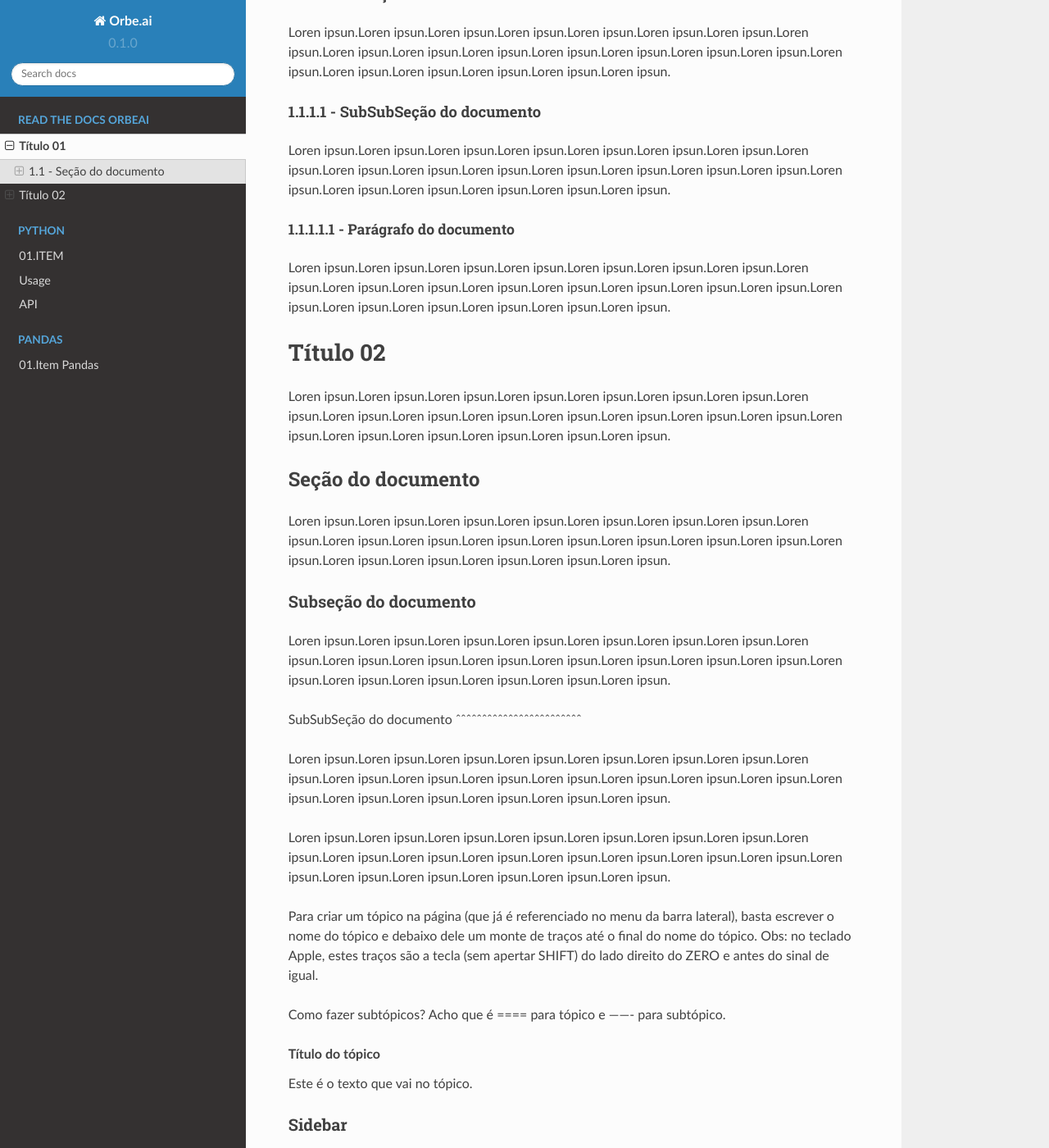
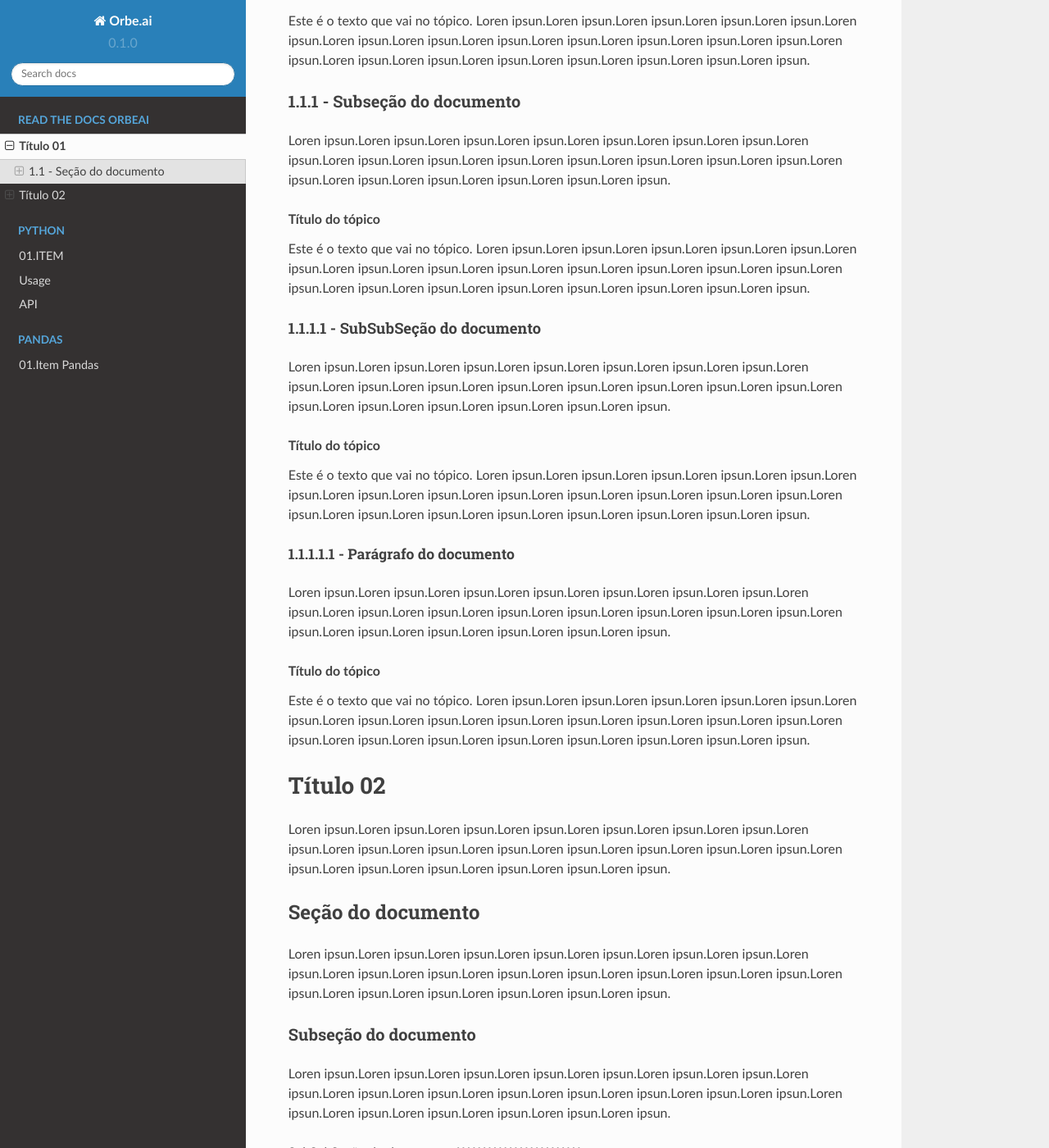
Before and after one commit to conteudo-orbeai/RTD-LIVRO, a Sphinx documentation site: the page built from docs/source/configuracoes_rtd_orbeai.rst, in a window 1280 px wide and 1400 px high, scrolled down 430 px. Shown: the whole window at 82% size. Built offline with Sphinx 7.4.7 and the Read the Docs theme 2.0.0, drawn with Linux system fonts in a browser that asks for light colours; pages that are not in the unit, such as notebooks, are missing from menus.

Commit message:
Update configuracoes_rtd_orbeai.rst

```diff
--- a/docs/source/configuracoes_rtd_orbeai.rst
+++ b/docs/source/configuracoes_rtd_orbeai.rst
@@ -9,21 +9,41 @@ Loren ipsun.Loren ipsun.Loren ipsun.Loren ipsun.Loren ipsun.Loren ipsun.Loren ip
 
 Loren ipsun.Loren ipsun.Loren ipsun.Loren ipsun.Loren ipsun.Loren ipsun.Loren ipsun.Loren ipsun.Loren ipsun.Loren ipsun.Loren ipsun.Loren ipsun.Loren ipsun.Loren ipsun.Loren ipsun.Loren ipsun.Loren ipsun.Loren ipsun.Loren ipsun.Loren ipsun.Loren ipsun.
 
+
+.. topic:: Título do tópico
+
+   Este é o texto que vai no tópico.
+   Loren ipsun.Loren ipsun.Loren ipsun.Loren ipsun.Loren ipsun.Loren ipsun.Loren ipsun.Loren ipsun.Loren ipsun.Loren ipsun.Loren ipsun.Loren ipsun.Loren ipsun.Loren ipsun.Loren ipsun.Loren ipsun.Loren ipsun.Loren ipsun.Loren ipsun.Loren ipsun.Loren ipsun.
+
 1.1.1 - Subseção do documento
 -----------------------------
 
 Loren ipsun.Loren ipsun.Loren ipsun.Loren ipsun.Loren ipsun.Loren ipsun.Loren ipsun.Loren ipsun.Loren ipsun.Loren ipsun.Loren ipsun.Loren ipsun.Loren ipsun.Loren ipsun.Loren ipsun.Loren ipsun.Loren ipsun.Loren ipsun.Loren ipsun.Loren ipsun.Loren ipsun.
 
+.. topic:: Título do tópico
+
+   Este é o texto que vai no tópico.
+   Loren ipsun.Loren ipsun.Loren ipsun.Loren ipsun.Loren ipsun.Loren ipsun.Loren ipsun.Loren ipsun.Loren ipsun.Loren ipsun.Loren ipsun.Loren ipsun.Loren ipsun.Loren ipsun.Loren ipsun.Loren ipsun.Loren ipsun.Loren ipsun.Loren ipsun.Loren ipsun.Loren ipsun.
 
 1.1.1.1 - SubSubSeção do documento
 ^^^^^^^^^^^^^^^^^^^^^^^^^^^^^^^^^^
 
 Loren ipsun.Loren ipsun.Loren ipsun.Loren ipsun.Loren ipsun.Loren ipsun.Loren ipsun.Loren ipsun.Loren ipsun.Loren ipsun.Loren ipsun.Loren ipsun.Loren ipsun.Loren ipsun.Loren ipsun.Loren ipsun.Loren ipsun.Loren ipsun.Loren ipsun.Loren ipsun.Loren ipsun.
 
+.. topic:: Título do tópico
+
+   Este é o texto que vai no tópico.
+   Loren ipsun.Loren ipsun.Loren ipsun.Loren ipsun.Loren ipsun.Loren ipsun.Loren ipsun.Loren ipsun.Loren ipsun.Loren ipsun.Loren ipsun.Loren ipsun.Loren ipsun.Loren ipsun.Loren ipsun.Loren ipsun.Loren ipsun.Loren ipsun.Loren ipsun.Loren ipsun.Loren ipsun.
+
 1.1.1.1.1 - Parágrafo do documento
 """"""""""""""""""""""""""""""""""
 
 Loren ipsun.Loren ipsun.Loren ipsun.Loren ipsun.Loren ipsun.Loren ipsun.Loren ipsun.Loren ipsun.Loren ipsun.Loren ipsun.Loren ipsun.Loren ipsun.Loren ipsun.Loren ipsun.Loren ipsun.Loren ipsun.Loren ipsun.Loren ipsun.Loren ipsun.Loren ipsun.Loren ipsun.
+
+.. topic:: Título do tópico
+
+   Este é o texto que vai no tópico.
+   Loren ipsun.Loren ipsun.Loren ipsun.Loren ipsun.Loren ipsun.Loren ipsun.Loren ipsun.Loren ipsun.Loren ipsun.Loren ipsun.Loren ipsun.Loren ipsun.Loren ipsun.Loren ipsun.Loren ipsun.Loren ipsun.Loren ipsun.Loren ipsun.Loren ipsun.Loren ipsun.Loren ipsun.
 
 
 *********
@@ -55,12 +75,6 @@ Loren ipsun.Loren ipsun.Loren ipsun.Loren ipsun.Loren ipsun.Loren ipsun.Loren ip
 
 
 
-
-
-Para criar um tópico na página (que já é referenciado no menu da barra lateral), basta escrever o nome do tópico e debaixo dele um monte de traços até o final do nome do tópico.
-Obs: no teclado Apple, estes traços são a tecla (sem apertar SHIFT) do lado direito do ZERO e antes do sinal de igual.
-
-Como fazer subtópicos? Acho que é ==== para tópico e ------- para subtópico.
 
 .. topic:: Título do tópico
 
```
